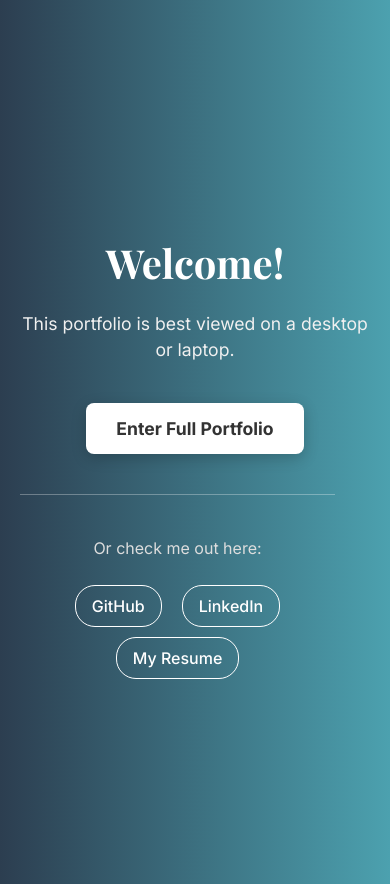
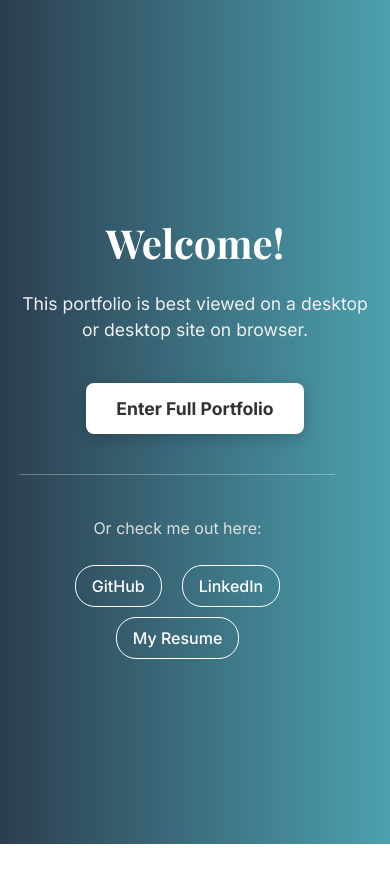
Before and after one commit to rajxsh/Portfolio, a React (Vite) app in the folder Professional-Portfolio/: page / in a window 390 px wide. After the commit the page ends 844 px from the top, so only its background shows below. Built offline with nearby package versions, Linux system fonts and the light colour scheme.

Commit message:
minor changes

```diff
--- a/Professional-Portfolio/src/App.css
+++ b/Professional-Portfolio/src/App.css
@@ -445,13 +445,16 @@ html {
 
 /* --- NEW STYLES FOR MOBILE WELCOME PAGE (ADD THESE) --- */
 
+/* --- REPLACE IT WITH THIS CORRECTED STYLE --- */
 .welcome-mobile {
   min-height: 100vh;
+  width: 100vw; /* <-- THIS IS THE FIX */
+  box-sizing: border-box; /* <-- This is a good practice */
   display: flex;
   flex-direction: column;
   align-items: center;
   justify-content: center;
-  background: linear-gradient(to right, #2c3e50, #4ca1af); /* Dark gradient */
+  background: linear-gradient(to right, #2c3e50, #4ca1af);
   text-align: center;
   padding: 20px;
   color: white;
--- a/Professional-Portfolio/src/App.jsx
+++ b/Professional-Portfolio/src/App.jsx
@@ -1,6 +1,6 @@
-// src/App.js - MODIFIED WITH WELCOME PAGE LOGIC
+// src/App.js - FINAL CORRECTED VERSION
 
-import { useState, useEffect } from "react"; // ADDED HOOKS
+import { useState } from "react"; // We only need useState
 import './App.css';
 
 // --- YOUR EXISTING IMAGE IMPORTS (UNCHANGED) ---
@@ -31,33 +31,26 @@ import linkedinIcon from './assets/linkedin.png';
 import githubIcon from './assets/github.png';
 
 function App() {
-  // --- NEW LOGIC FOR THE WELCOME PAGE ---
+  // --- SIMPLIFIED LOGIC ---
+  // This is the only thing we need. It's false by default.
   const [showPortfolio, setShowPortfolio] = useState(false);
-  const [windowWidth, setWindowWidth] = useState(window.innerWidth);
 
-  useEffect(() => {
-    const handleResize = () => setWindowWidth(window.innerWidth);
-    window.addEventListener('resize', handleResize);
-    return () => window.removeEventListener('resize', handleResize);
-  }, []);
-
-  const isMobile = windowWidth < 768; // Common breakpoint for mobile
-
-  // --- CONDITIONALLY RENDER THE WELCOME PAGE ---
-  // If it's a mobile device AND the user hasn't clicked "Enter", show this page.
-  if (isMobile && !showPortfolio) {
+  // --- THE CORRECT LOGIC FOR EVERYONE ---
+  // If the portfolio should NOT be shown yet...
+  if (!showPortfolio) {
+    // ...then return the Welcome Page for all users.
     return (
       <div className="welcome-mobile">
         <div className="welcome-content">
           <h2>Welcome!</h2>
-          <p>This portfolio is best viewed on a desktop or laptop.</p>
+          <p>This portfolio is best viewed on a desktop or desktop site on browser.</p>
+          {/* This button will set showPortfolio to true, revealing the main site */}
           <button onClick={() => setShowPortfolio(true)}>
             Enter Full Portfolio
           </button>
 
           <div className="other-links">
             <p>Or check me out here:</p>
-            {/* I have used your actual links from your portfolio */}
             <a href="https://github.com/rajxsh" target="_blank" rel="noopener noreferrer">GitHub</a>
             <a href="https://linkedin.com/in/rajeshmadhan" target="_blank" rel="noopener noreferrer">LinkedIn</a>
             <a href="/Rajesh Software Developer.pdf" target="_blank" rel="noopener noreferrer">My Resume</a>
@@ -69,7 +62,7 @@ function App() {
   }
 
   // --- YOUR ORIGINAL PORTFOLIO (UNCHANGED) ---
-  // If the screen is not mobile OR the user has clicked "Enter", show your full site.
+  // This part of the code will only run AFTER the button is clicked.
   return (
     <div className="app">
       <div className="background-container">
@@ -94,6 +87,8 @@ function App() {
           <h2>Java, Spring Boot, SQL, React</h2>
         </div>
       </main>
+
+      {/* The rest of your portfolio sections remain here, unchanged... */}
 
       <section className="about-section" id="about">
         <div className="about-background">
```
